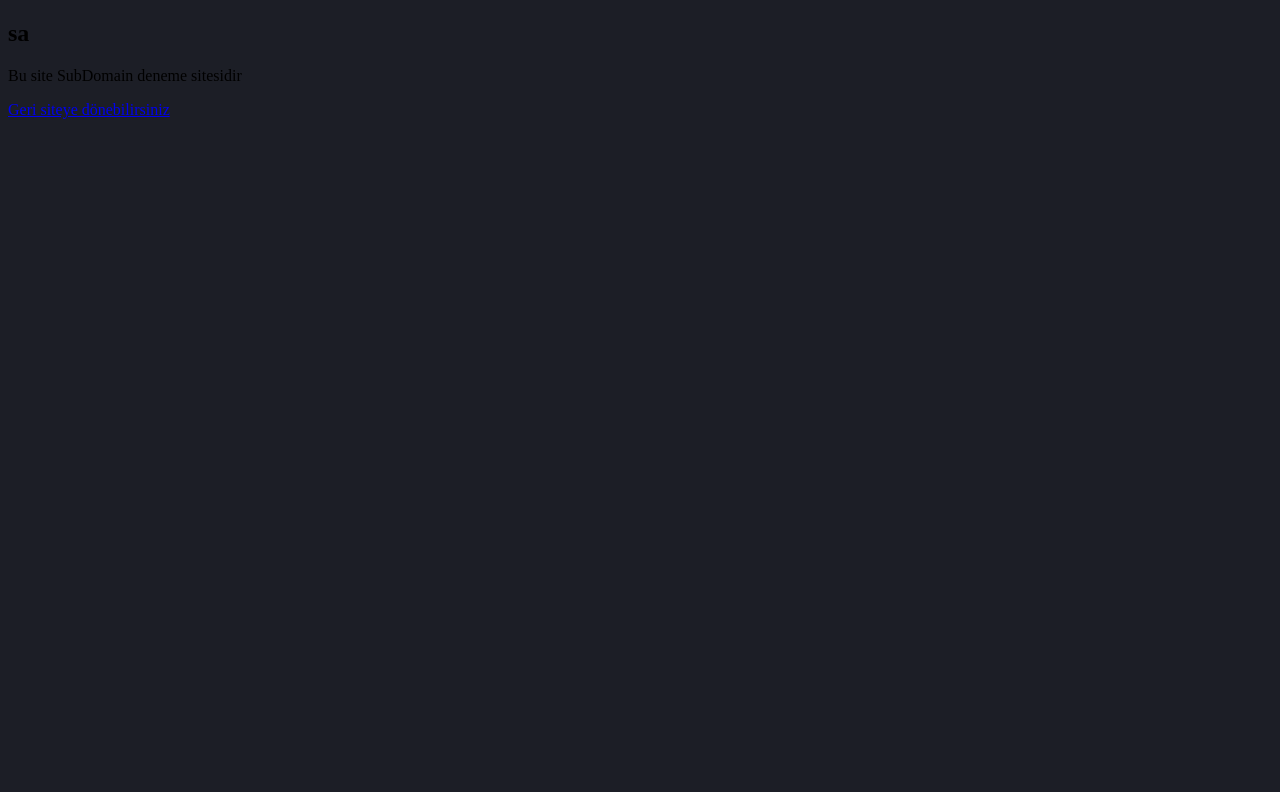
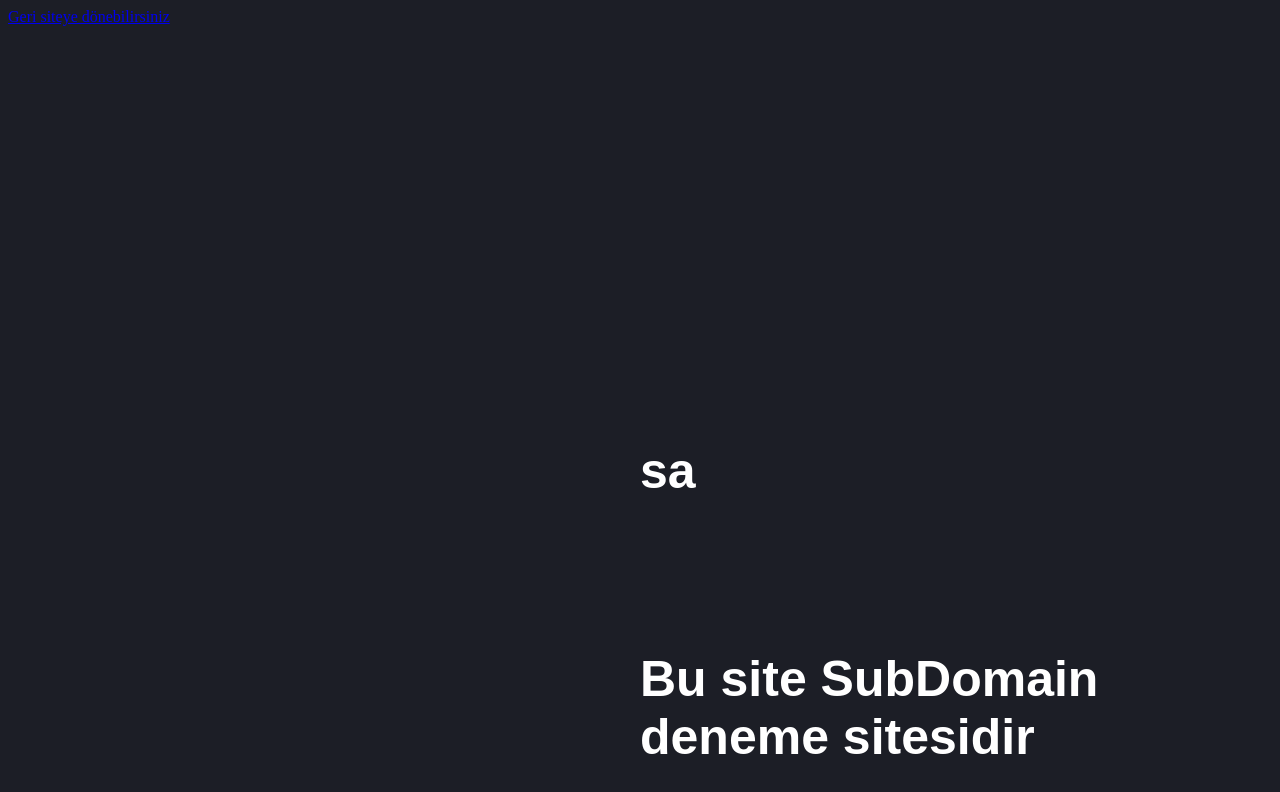
Before and after one commit to Arda-Coskun/link, a plain HTML site: page index.html in a window 1280 px wide. Drawn offline with Linux system fonts and the light colour scheme.

Commit message:
Update index.html

```diff
--- a/index.html
+++ b/index.html
@@ -4,7 +4,7 @@
 <head>
 </head>
 <style>
-.h2{
+h2{
     color: white;
     font-size: 50px;
     font-family: "Space Grotesk", sans-serif;
@@ -14,7 +14,7 @@
     left: 50%;
 }
 
-.p{
+p{
     color: white;
     font-size: 50px;
     font-family: "Space Grotesk", sans-serif;
```
